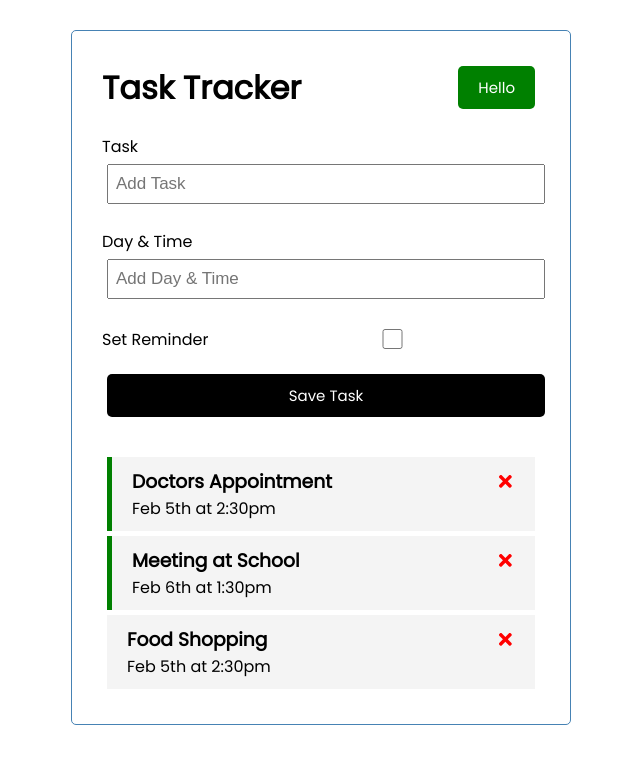
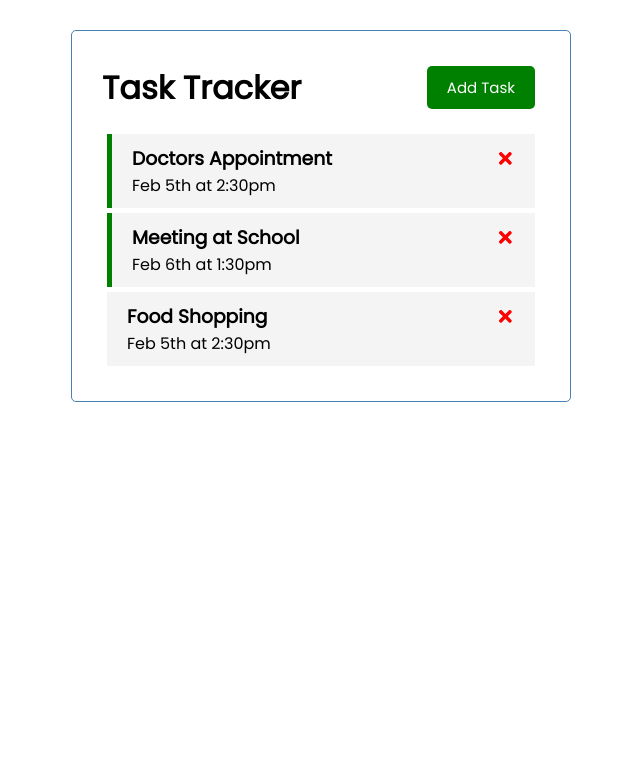
Before and after one commit to Idan-Garay/covid, a React (Create React App) app: page / in a window 1280 px wide. Shown: the top 764 px of the page, without its empty margins (319-959 px from the left). Built offline with nearby package versions, Linux system fonts and the light colour scheme.

Commit message:
another one

```diff
--- a/src/App.js
+++ b/src/App.js
@@ -4,6 +4,7 @@ import Tasks from './components/Tasks'
 import AddTask from './components/AddTask'
 
 function App() {
+  const [showAddTask, setShowAddTask] = useState(false);
   const [tasks, setTasks] = useState([{
       id: 1,
       text: 'Doctors Appointment',
@@ -34,12 +35,12 @@ function App() {
   const toggleReminder = (id) => {
     setTasks(tasks.map((task) => task.id === id ?{...task, reminder: !task.reminder}:task))
   }
-
+  //toggle
 
   return (
     <div className="container">
-      <Header />
-      <AddTask onAdd={addTask}/>
+      <Header onAdd={() => setShowAddTask(!showAddTask)}/>
+      {showAddTask && <AddTask onAdd={addTask}/>}
       {tasks.length > 0? <Tasks tasks={tasks} deleteTask={deleteTask} onToggle={toggleReminder}/>: 'No Tasks to show'}
     </div>
   );
--- a/src/components/Header.js
+++ b/src/components/Header.js
@@ -1,15 +1,12 @@
 import PropTypes from 'prop-types'
 import Button from './Button'
 
-const Header = (props) => {
-    const onClick = (e) => {
-        console.log('click');
-    }
+const Header = ({title, onAdd}) => {
 
     return (
         <header className="header">
-            <h1>{props.title}</h1>
-            <Button color="green" text="Hello" onClick={onClick}/>
+            <h1>{title}</h1>
+            <Button color="green" text="Add Task" onClick={onAdd}/>
         </header>
     )
 }
@@ -26,5 +23,5 @@ Header.defaultProps = {
 }
 
 Header.propTypes = {
-    title: PropTypes.string.isRequired,
+    title: PropTypes.string,
 }
```
